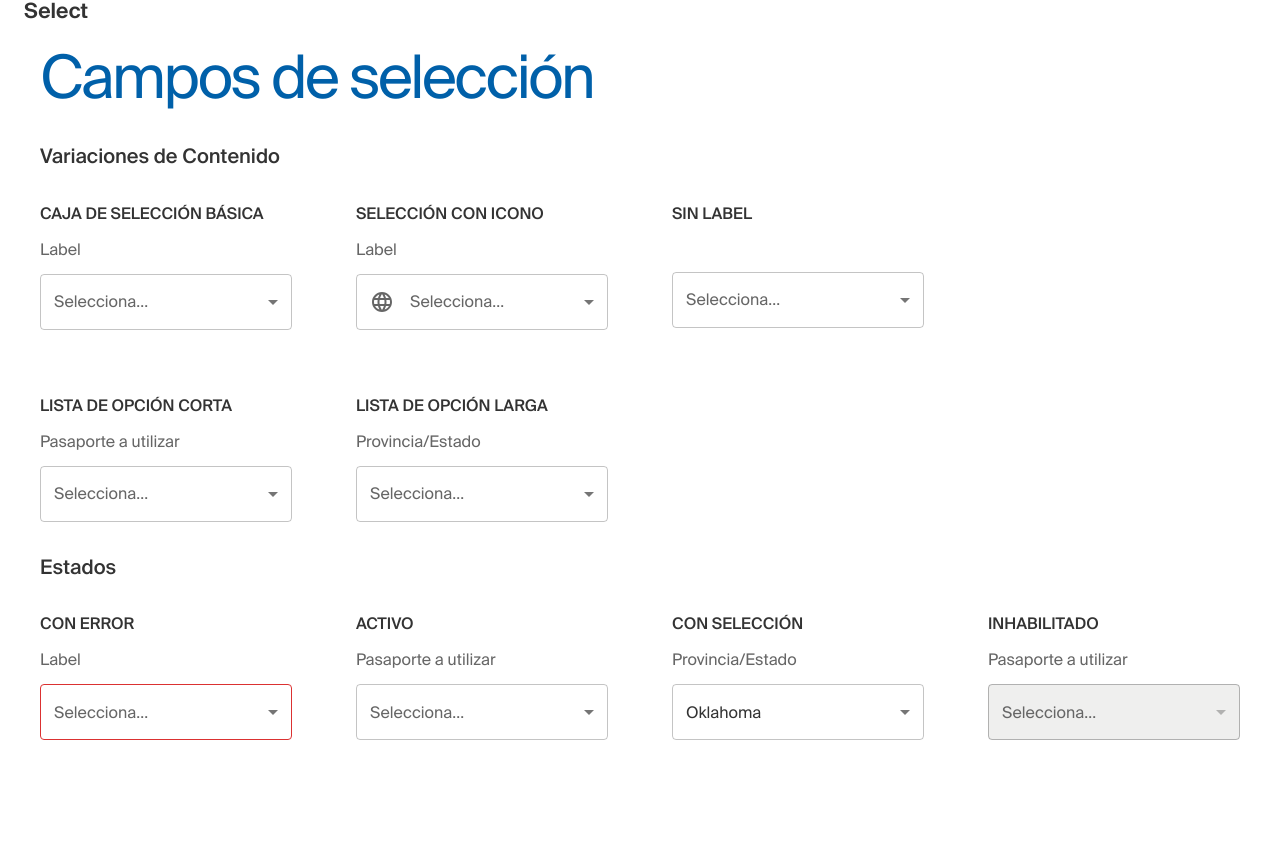
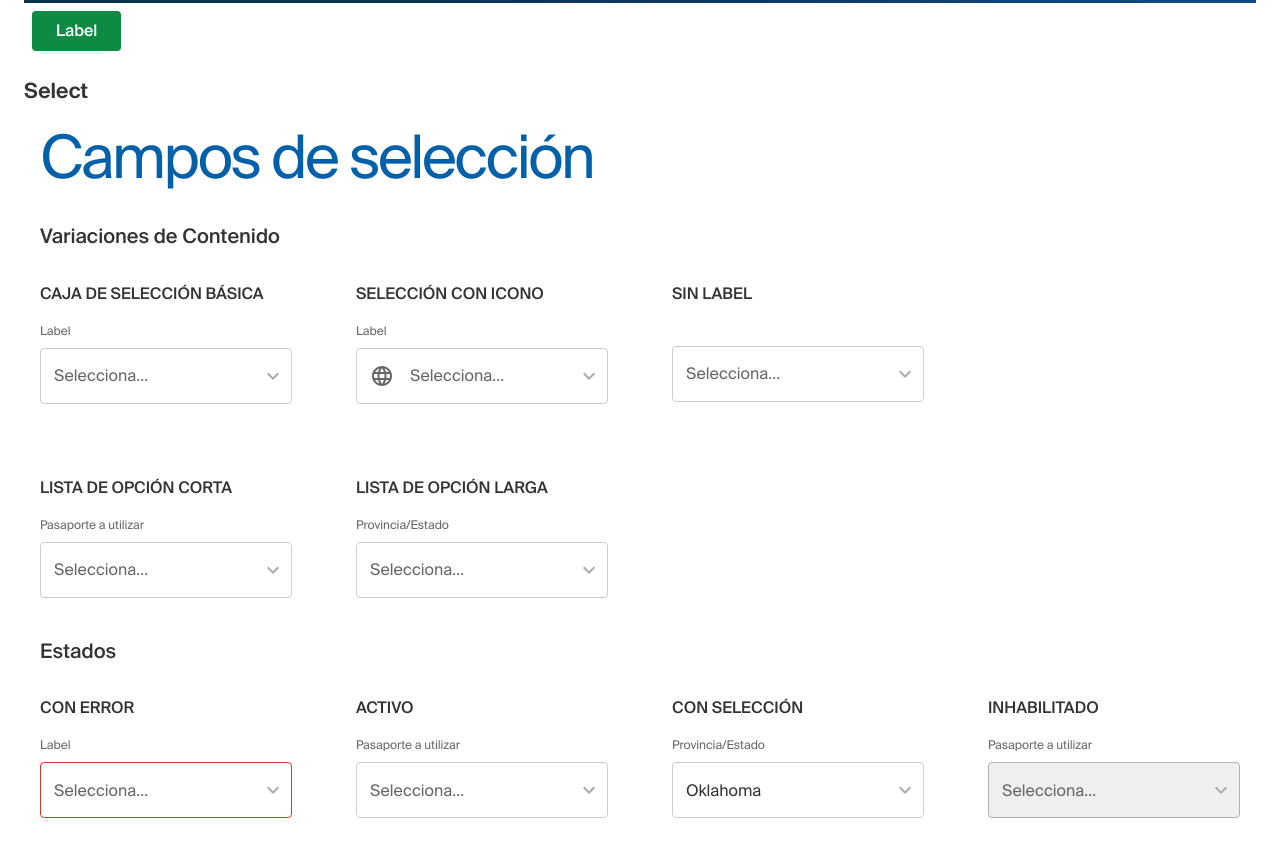
Before and after one commit to santiago86/testcomponents, a React (Create React App) app: page / in a window 1280 px wide. Shown: the part 1500-2356 px from the top of the page. Before the commit the page ends 2272 px from the top, so only its background shows below. Built offline with nearby package versions, Linux system fonts and the light colour scheme.

Commit message:
Set specified changes

```diff
--- a/src/components/selectCo.js
+++ b/src/components/selectCo.js
@@ -5,6 +5,7 @@ import InputLabel from "@material-ui/core/InputLabel"
 import { withStyles } from "@material-ui/core/styles"
 import MenuItemCo from "./menuItemCo"
 import theme from "../theme"
+import { ReactComponent as down } from "../assets/icons/down.svg"
 
 const styledBy = (property, mapping) => (props) => mapping[props[property]]
 
@@ -21,6 +22,9 @@ const styles = {
     paddingLeft: styledBy("starticon", {
       true: theme.spacing(6.2),
     }),
+  },
+  outlined: {
+    borderColor: "red",
   },
 }
 
@@ -68,6 +72,7 @@ function SelectCo(props) {
         starticon={starticon.toString()}
         {...currentProps}
         label={undefined}
+        IconComponent={down}
       >
         {placeholderCo}
         {children}
--- a/src/section/SelectSection.js
+++ b/src/section/SelectSection.js
@@ -90,7 +90,7 @@ function SelectSection() {
           <TypographyCo variant="h4" style={selectSubtitle}>
             Sin Label
           </TypographyCo>
-          <Box mt={5.8}>
+          <Box mt={4}>
             <SelectCo
               value={state.valueEmpty}
               inputProps={{ readOnly: true }}
--- a/src/theme/overrides/MuiInputLabel.js
+++ b/src/theme/overrides/MuiInputLabel.js
@@ -1,5 +1,8 @@
+import typography from "../typography"
+
+const { body2 } = typography
 export default {
   root: {
-    marginBottom: "16px",
+    ...body2,
   },
 }
--- a/src/theme/overrides/MuiOutlinedInput.js
+++ b/src/theme/overrides/MuiOutlinedInput.js
@@ -3,10 +3,15 @@ import palette from "../palette"
 export default {
   root: {
     position: "relative",
+    marginTop: "8px",
+    marginBottom: "8px",
+    "& $notchedOutline": {
+      borderColor: palette.grey["300"],
+    },
     "&:hover:not($disabled):not($focused):not($error) $notchedOutline": {
       borderColor: palette.primary.main,
     },
-    "&$focused $notchedOutline": {
+    "&$focused": {
       borderColor: palette.primary.main,
       borderWidth: 1,
     },
--- a/src/theme/overrides/MuiSelect.js
+++ b/src/theme/overrides/MuiSelect.js
@@ -5,6 +5,6 @@ export default {
     "&:focus": {
       backgroundColor: palette.white,
     },
-    minWidth: "100%",
+    minWidth: "inherit",
   },
 }
```
Also changed, not shown: src/assets/icons/down.svg (added).
